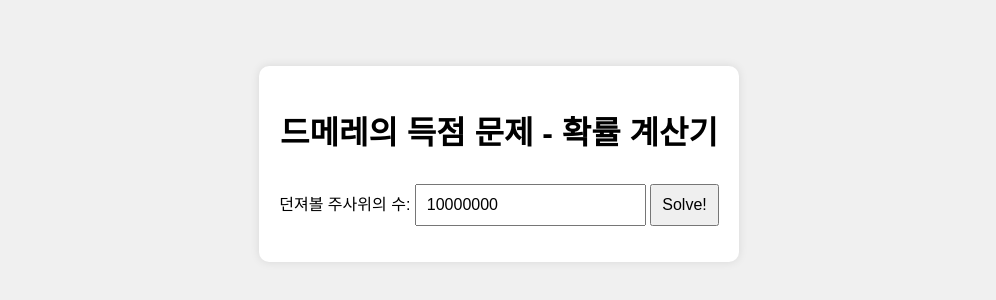
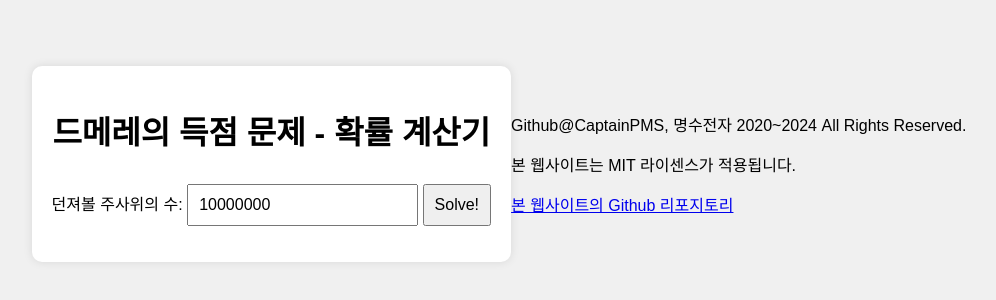
Before and after one commit to pigmanms/DeMereAzureCalc, a plain HTML site: page index.html in a window 1280 px wide. Shown: the part 236-536 px from the top of the page, without its empty margins (141-1137 px from the left). Drawn offline with Linux system fonts and the light colour scheme.

Commit message:
Update index.html

```diff
--- a/index.html
+++ b/index.html
@@ -1,5 +1,5 @@
 <!DOCTYPE html>
-<html lang="en">
+<html lang="ko">
 <head>
   <meta charset="UTF-8">
   <meta name="viewport" content="width=device-width, initial-scale=1.0">
@@ -18,6 +18,11 @@
       <p id="doubleDiceResult"></p>
     </div>
   </div>
+  <footer>
+    <p>Github@CaptainPMS, 명수전자 2020~2024 All Rights Reserved.</p>
+    <p>본 웹사이트는 MIT 라이센스가 적용됩니다. </p>
+    <p><a href="https://github.com/pigmanms/DeMereAzureCalc" target="_blank">본 웹사이트의 Github 리포지토리</a></p>
+  </footer>
   <script src="script.js"></script>
 </body>
 </html>
```
